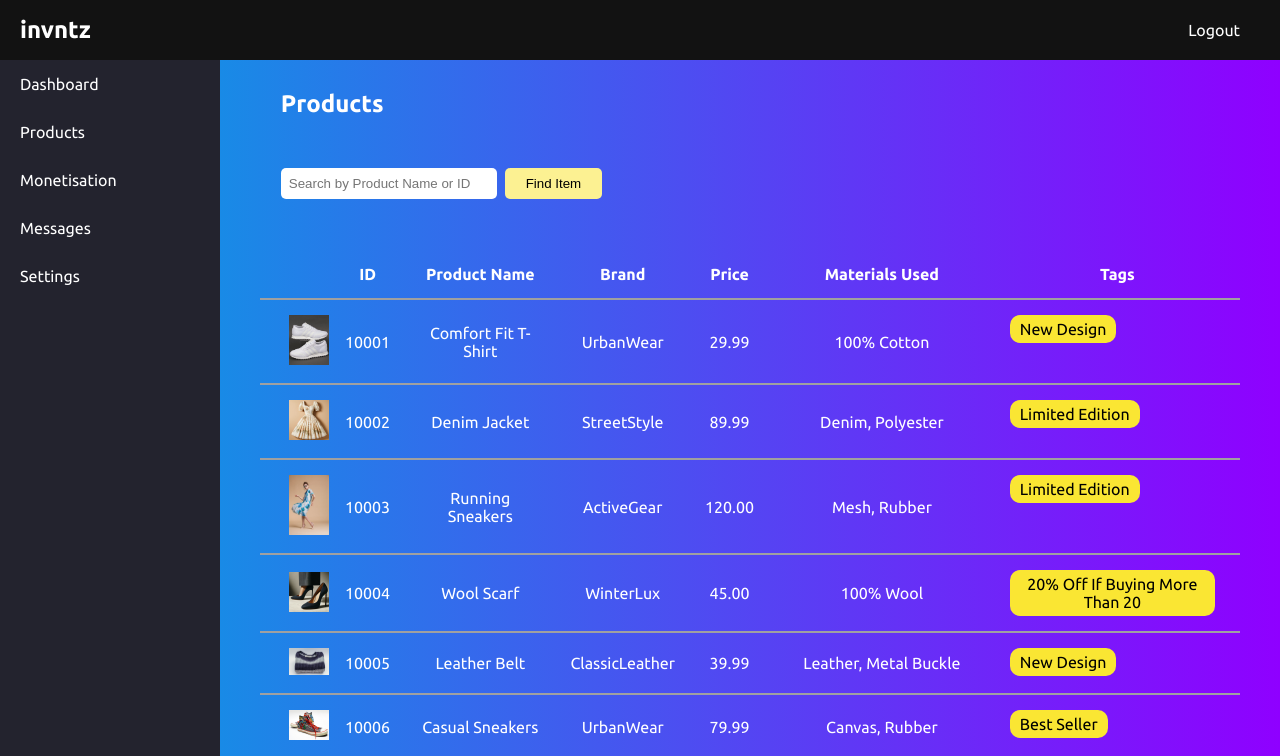
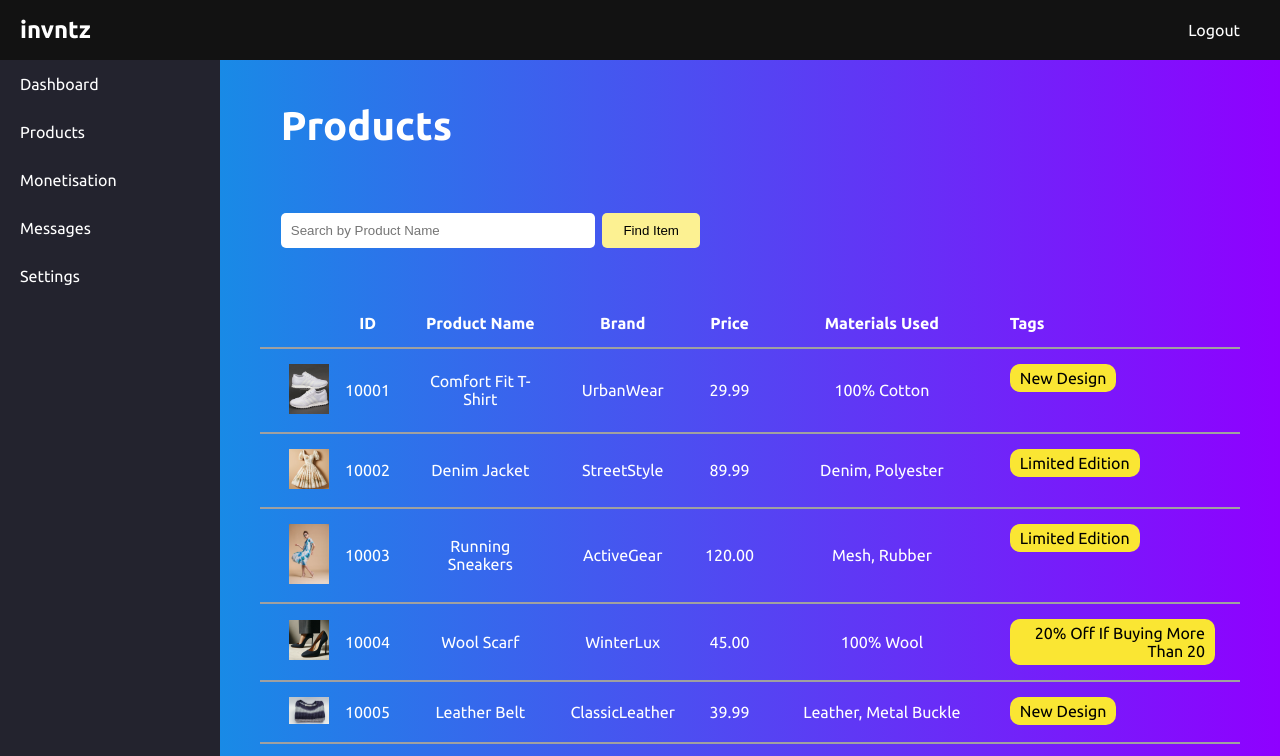
Before and after one commit to Invntz/Challenge-Group-2-Product-Cloud-CRM, a plain HTML site: page index.html in a window 1280 px wide. Shown: the top 756 px of the page. Drawn offline with Linux system fonts and the light colour scheme.

Commit message:
Update the code

```diff
--- a/css/productsearch.css
+++ b/css/productsearch.css
@@ -256,20 +256,21 @@ table td{
 }
 
 .searchinput{
-    padding:8px;
-    width: 20%;
+    padding:10px;
+    width: 30%;
     min-width: 200px;
     border-radius: 5px;
     border: none;
 }
 
 .searchbutton{
-    padding:8px;
+    padding:10px;
     width: 10%;
     background-color: #fcf192;
     border-radius: 5px;
     border: none;
     margin-left: 4px;
+    cursor: pointer;
 }
 
 .searchbutton:hover{
@@ -289,6 +290,7 @@ table td{
     display:flex;
     margin-bottom: 0;
     height: 100%;
+    text-align: right;
 }
 #tagLi{
     margin-right: 10px;
@@ -304,3 +306,10 @@ table td{
     width: 40px;
     margin-right: -70%;
 }
+#tagheaderr{
+    text-align: left;
+}
+
+#headerProduct{
+    font-size: 40px;
+}
--- a/index.html
+++ b/index.html
@@ -53,10 +53,10 @@
     <div class="main-content" id="mainProduct">
         <section class="sectionone">
             <div class="headermain">
-                <h1>Products</h1>
+                <h1 id="headerProduct">Products</h1>
             </div>
             <div class="searchbar">
-                <input class="searchinput" id="search-box" placeholder="Search by Product Name or ID">
+                <input class="searchinput" id="search-box" placeholder="Search by Product Name">
                 <button class="searchbutton" onclick="searchProduct()">Find Item</button>
             </div>
         </section>
@@ -69,7 +69,7 @@
                     <th>Brand</th>
                     <th>Price</th>
                     <th>Materials Used</th>
-                    <th>Tags</th>
+                    <th id="tagheaderr">Tags</th>
                 </tr>
                 <tbody id="product-table-body">
                     <!-- Table rows will be inserted here by JavaScript -->
```
